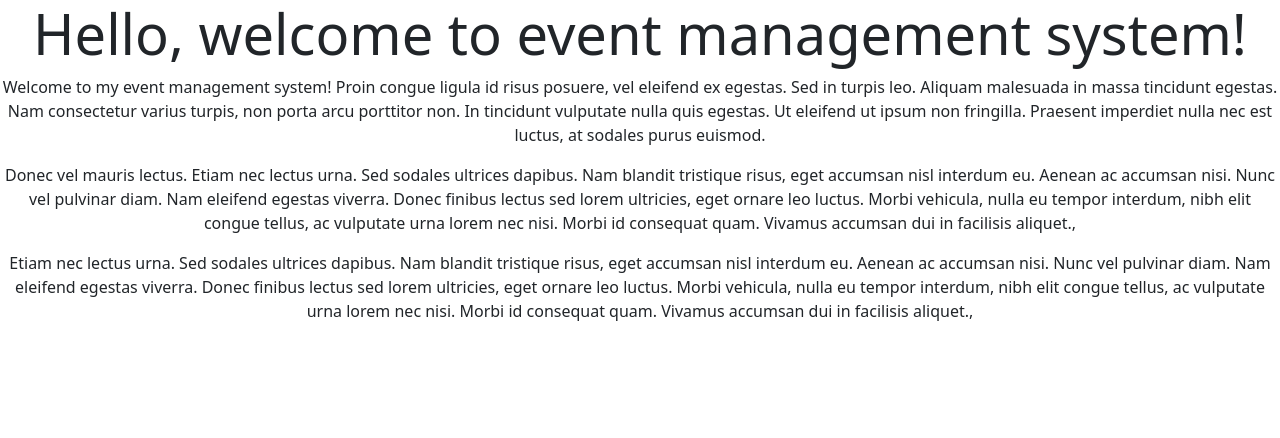
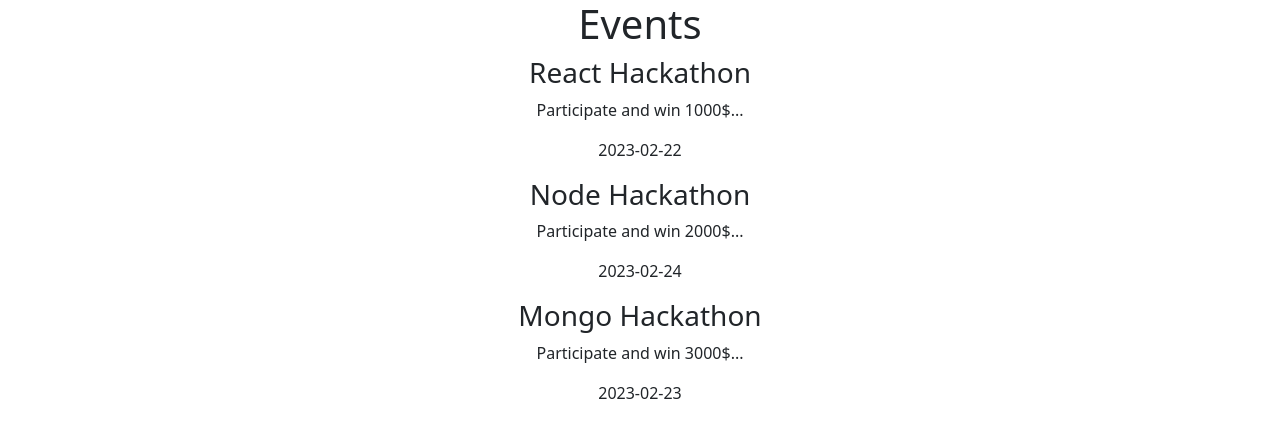
Before and after one commit to tbiswal/mern-fullstack-project, a React (Create React App) app in the folder react-as-frontend/: page / in a window 1280 px wide. Shown: the top 438 px of the page. Built offline with nearby package versions, Linux system fonts and the light colour scheme.

Commit message:
Create componetnst to show list of events

```diff
--- a/react-as-frontend/src/App.js
+++ b/react-as-frontend/src/App.js
@@ -1,13 +1,15 @@
-import React, { Component }  from 'react';
+import React from 'react';
 
 import './App.css';
 import 'bootstrap/dist/css/bootstrap.min.css';
 import HomePage from './pages/HomePage';
+import EventsListPage from './pages/EventsListPage';
 
 function App() {
   return (
     <div className="App">
-      <HomePage/>
+      <HomePage />
+      <EventsListPage />
     </div>
   );
 }
--- /dev/null
+++ b/react-as-frontend/src/components/EventsList.js
@@ -0,0 +1,15 @@
+function EventsList({ events }) {
+  return (
+    <div>
+      {events.map((event) => (
+        <div>
+          <h3>{event.title}</h3>
+          <p>{event.description.substring(0, 150)}...</p>
+          <p>{event.date}</p>
+        </div>
+      ))}
+    </div>
+  );
+}
+
+export default EventsList;
--- /dev/null
+++ b/react-as-frontend/src/pages/EventsListPage.js
@@ -0,0 +1,14 @@
+import React from 'react';
+import EventsList from '../components/EventsList';
+import events from './event-content';
+
+function EventsListPage() {
+  return (
+    <>
+      <h1>Events</h1>
+      <EventsList events={events} />
+    </>
+  );
+}
+
+export default EventsListPage;
--- a/react-as-frontend/src/pages/HomePage.js
+++ b/react-as-frontend/src/pages/HomePage.js
@@ -1,34 +1,30 @@
-import React, { Component } from "react";
+import React from 'react';
 
-const HomePage = () => (
+const HomePage = () => {
   <>
-    <h1 class="display-4">Hello, welcome to event management system!</h1>
+    <h1 className="display-4">Hello, welcome to event management system!</h1>
     <p>
-      Welcome to my event management system! Proin congue ligula id risus
-      posuere, vel eleifend ex egestas. Sed in turpis leo. Aliquam malesuada in
-      massa tincidunt egestas. Nam consectetur varius turpis, non porta arcu
-      porttitor non. In tincidunt vulputate nulla quis egestas. Ut eleifend ut
-      ipsum non fringilla. Praesent imperdiet nulla nec est luctus, at sodales
-      purus euismod.
+      Welcome to my event management system! Proin congue ligula id risus posuere, vel eleifend ex
+      egestas. Sed in turpis leo. Aliquam malesuada in massa tincidunt egestas. Nam consectetur
+      varius turpis, non porta arcu porttitor non. In tincidunt vulputate nulla quis egestas. Ut
+      eleifend ut ipsum non fringilla. Praesent imperdiet nulla nec est luctus, at sodales purus
+      euismod.
     </p>
     <p>
-      Donec vel mauris lectus. Etiam nec lectus urna. Sed sodales ultrices
-      dapibus. Nam blandit tristique risus, eget accumsan nisl interdum eu.
-      Aenean ac accumsan nisi. Nunc vel pulvinar diam. Nam eleifend egestas
-      viverra. Donec finibus lectus sed lorem ultricies, eget ornare leo luctus.
-      Morbi vehicula, nulla eu tempor interdum, nibh elit congue tellus, ac
-      vulputate urna lorem nec nisi. Morbi id consequat quam. Vivamus accumsan
-      dui in facilisis aliquet.,
+      Donec vel mauris lectus. Etiam nec lectus urna. Sed sodales ultrices dapibus. Nam blandit
+      tristique risus, eget accumsan nisl interdum eu. Aenean ac accumsan nisi. Nunc vel pulvinar
+      diam. Nam eleifend egestas viverra. Donec finibus lectus sed lorem ultricies, eget ornare leo
+      luctus. Morbi vehicula, nulla eu tempor interdum, nibh elit congue tellus, ac vulputate urna
+      lorem nec nisi. Morbi id consequat quam. Vivamus accumsan dui in facilisis aliquet.,
     </p>
     <p>
-      Etiam nec lectus urna. Sed sodales ultrices dapibus. Nam blandit tristique
-      risus, eget accumsan nisl interdum eu. Aenean ac accumsan nisi. Nunc vel
-      pulvinar diam. Nam eleifend egestas viverra. Donec finibus lectus sed
-      lorem ultricies, eget ornare leo luctus. Morbi vehicula, nulla eu tempor
-      interdum, nibh elit congue tellus, ac vulputate urna lorem nec nisi. Morbi
-      id consequat quam. Vivamus accumsan dui in facilisis aliquet.,
+      Etiam nec lectus urna. Sed sodales ultrices dapibus. Nam blandit tristique risus, eget
+      accumsan nisl interdum eu. Aenean ac accumsan nisi. Nunc vel pulvinar diam. Nam eleifend
+      egestas viverra. Donec finibus lectus sed lorem ultricies, eget ornare leo luctus. Morbi
+      vehicula, nulla eu tempor interdum, nibh elit congue tellus, ac vulputate urna lorem nec nisi.
+      Morbi id consequat quam. Vivamus accumsan dui in facilisis aliquet.,
     </p>
-  </>
-);
+  </>;
+};
 
 export default HomePage;
--- /dev/null
+++ b/react-as-frontend/src/pages/event-content.js
@@ -0,0 +1,19 @@
+const events = [
+  {
+    title: 'React Hackathon',
+    description: 'Participate and win 1000$',
+    date: '2023-02-22',
+  },
+  {
+    title: 'Node Hackathon',
+    description: 'Participate and win 2000$',
+    date: '2023-02-24',
+  },
+  {
+    title: 'Mongo Hackathon',
+    description: 'Participate and win 3000$',
+    date: '2023-02-23',
+  },
+];
+
+export default events;
```
